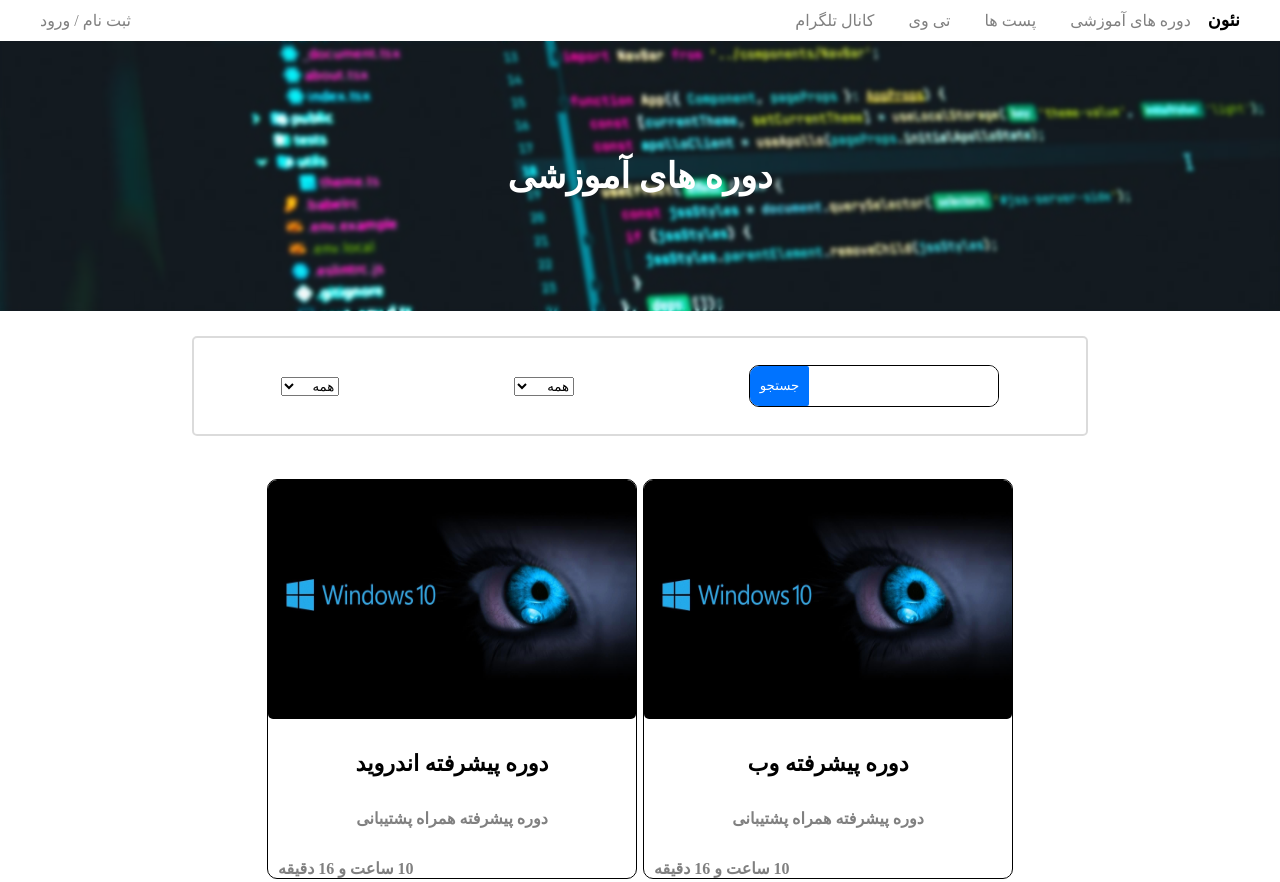
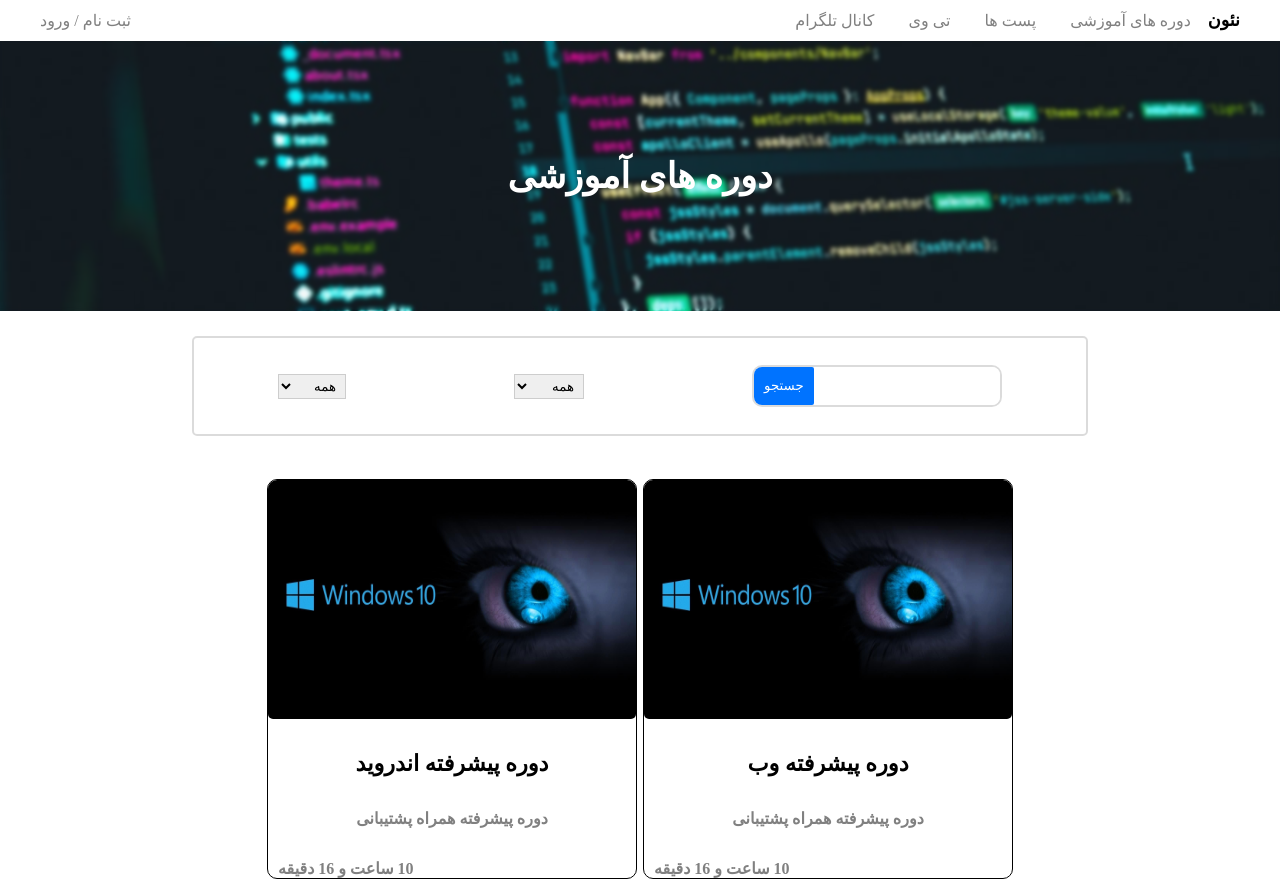
Before and after one commit to pilentboy/sell-course-neon, a plain HTML site: page index.html in a window 1280 px wide. Shown: the top 882 px of the page. Drawn offline with nearby package versions, Linux system fonts and the light colour scheme.

Commit message:
V1.41 change filters border color to their container

```diff
--- a/style.css
+++ b/style.css
@@ -156,8 +156,9 @@ form{
     width: 250px;
     height: 42px;
     max-width: 90%;
-    border: 1px solid black;
+    border: 2px solid rgba(0, 0, 0, 0.142);
     overflow: hidden;
+
 }
 
 form input{
@@ -174,11 +175,18 @@ form button{
     color: #fff;
     border-radius: 2px;
     cursor: pointer;
+	transition:all 0.5s;
 
+}
+form button:hover{
+	transform:Scale(1.1);
+	padding: 0 12px;
 }
 
 select{
     cursor: pointer;
+	padding:3px 5px;
+	border-color:rgba(0, 0, 0, 0.142);
 }
 
 @media only screen and (max-width:650px){
```
